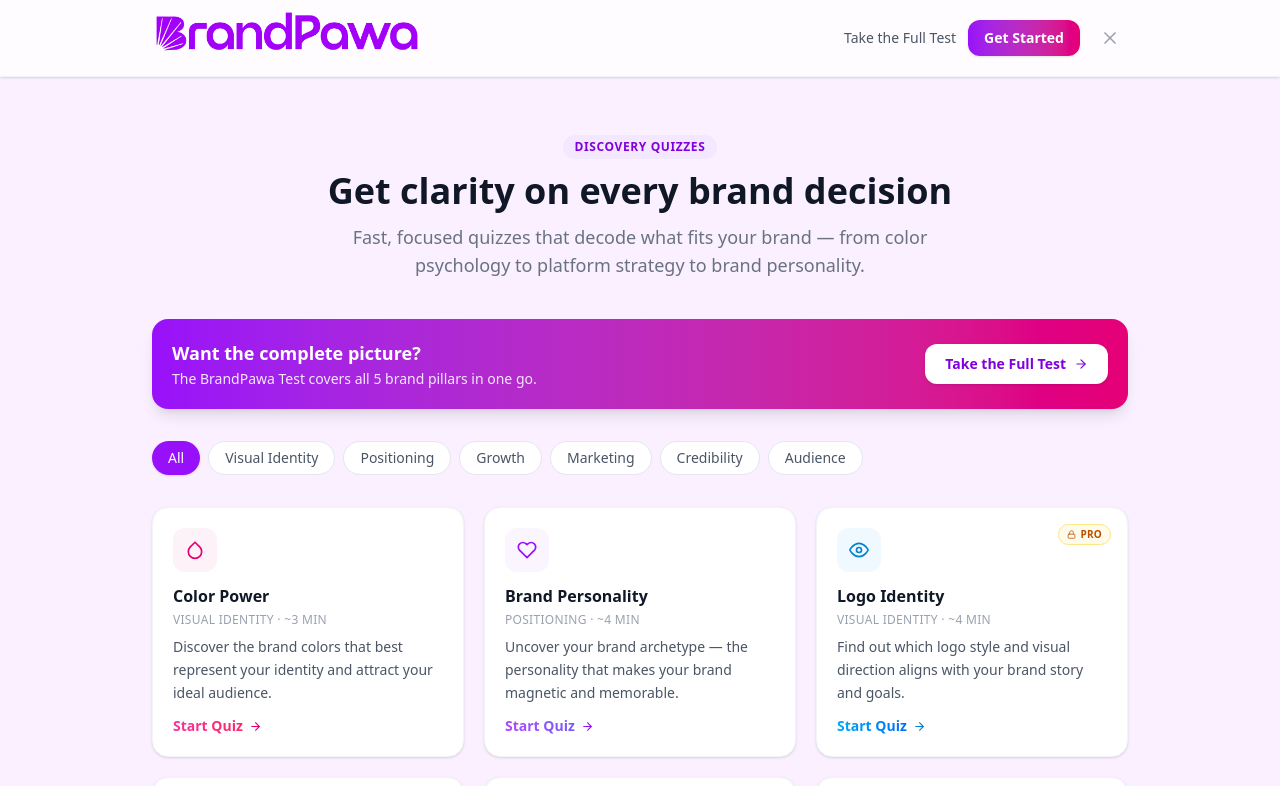
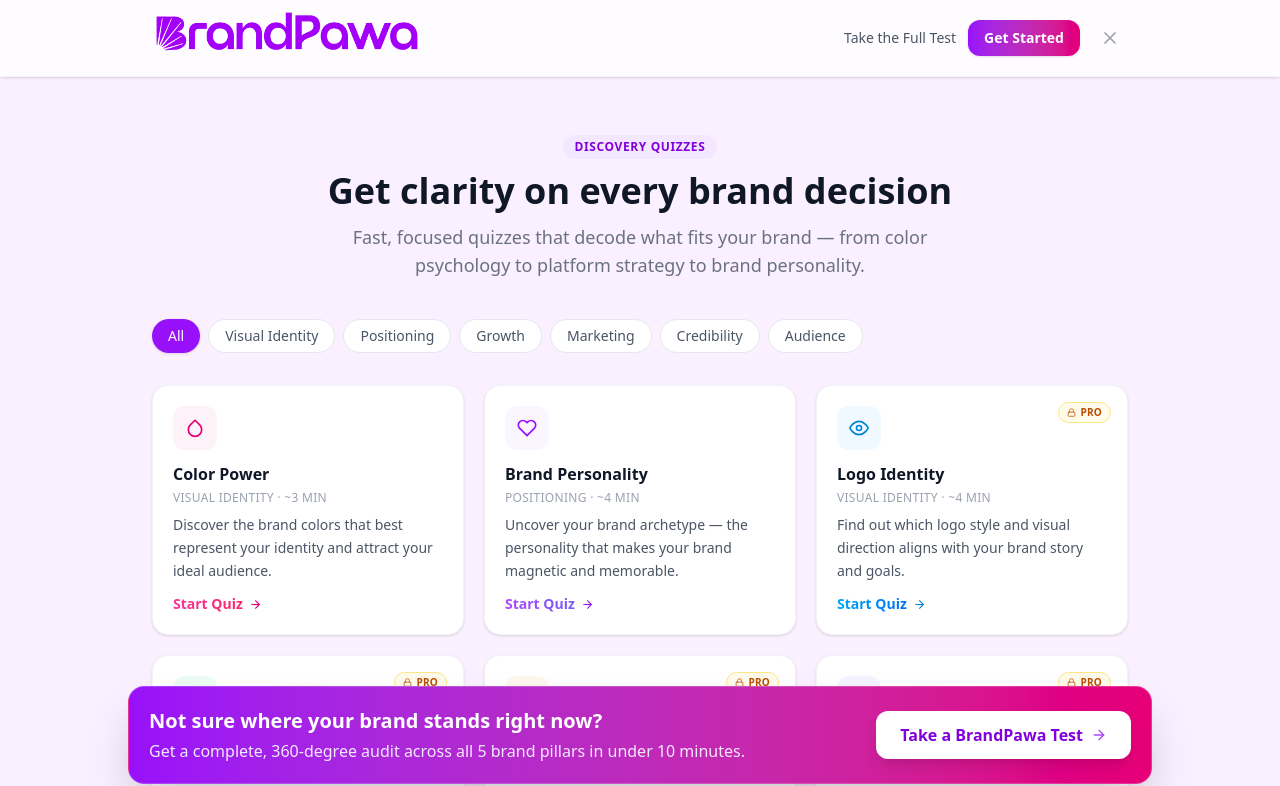
Before and after one commit to michee2x/bp-50, a Next.js app: page /quizzes in a window 1280 px wide. Shown: the top 786 px of the page. Built offline with nearby package versions, Linux system fonts and the light colour scheme; no server answers; the database is empty.

Commit message:
Update CTA banner: moved to bottom and changed copy

```diff
--- a/src/pages/quizzes/index.tsx
+++ b/src/pages/quizzes/index.tsx
@@ -200,7 +200,7 @@
         </div>
       </nav>
 
-      <main className="max-w-5xl mx-auto px-4 sm:px-6 py-10 md:py-14">
+      <main className="max-w-5xl mx-auto px-4 sm:px-6 pt-10 pb-32 md:pt-14 md:pb-40">
         {/* Header */}
         <div className="text-center mb-10">
           <span className="inline-block px-3 py-1 bg-purple-100 text-purple-700 rounded-full text-xs font-semibold uppercase tracking-wider mb-3">
@@ -213,22 +213,6 @@
             Fast, focused quizzes that decode what fits your brand — from color psychology
             to platform strategy to brand personality.
           </p>
-        </div>
-
-        {/* Take Full Test CTA banner */}
-        <div className="mb-8 bg-gradient-to-r from-purple-600 to-pink-600 rounded-2xl p-5 flex flex-col sm:flex-row items-center justify-between gap-4 shadow-lg">
-          <div className="text-white text-center sm:text-left">
-            <p className="font-bold text-lg">Want the complete picture?</p>
-            <p className="text-purple-100 text-sm mt-0.5">
-              The BrandPawa Test covers all 5 brand pillars in one go.
-            </p>
-          </div>
-          <Link
-            href="/onboarding"
-            className="flex-shrink-0 flex items-center gap-2 px-5 py-2.5 bg-white text-purple-700 font-semibold rounded-xl shadow hover:shadow-md transition text-sm"
-          >
-            Take the Full Test <FiArrowRight size={14} />
-          </Link>
         </div>
 
         {/* Category filter */}
@@ -304,6 +288,24 @@
           </div>
         )}
       </main>
+
+      {/* Fixed Bottom CTA banner */}
+      <div className="fixed bottom-0 left-0 right-0 z-50 p-4 pointer-events-none">
+        <div className="max-w-5xl mx-auto pointer-events-auto bg-gradient-to-r from-purple-600 to-pink-600 rounded-2xl p-5 flex flex-col sm:flex-row items-center justify-between gap-4 shadow-2xl border border-white/20">
+          <div className="text-white text-center sm:text-left">
+            <p className="font-bold text-lg md:text-xl">Not sure where your brand stands right now?</p>
+            <p className="text-purple-100 text-sm md:text-base mt-1">
+              Get a complete, 360-degree audit across all 5 brand pillars in under 10 minutes.
+            </p>
+          </div>
+          <Link
+            href="/onboarding"
+            className="flex-shrink-0 flex items-center justify-center gap-2 w-full sm:w-auto px-6 py-3 bg-white text-purple-700 font-bold rounded-xl shadow-lg hover:shadow-xl hover:scale-[1.02] active:scale-[0.98] transition-all text-sm md:text-base"
+          >
+            Take a BrandPawa Test <FiArrowRight size={16} className="text-purple-500" />
+          </Link>
+        </div>
+      </div>
     </div>
   );
 }
```
